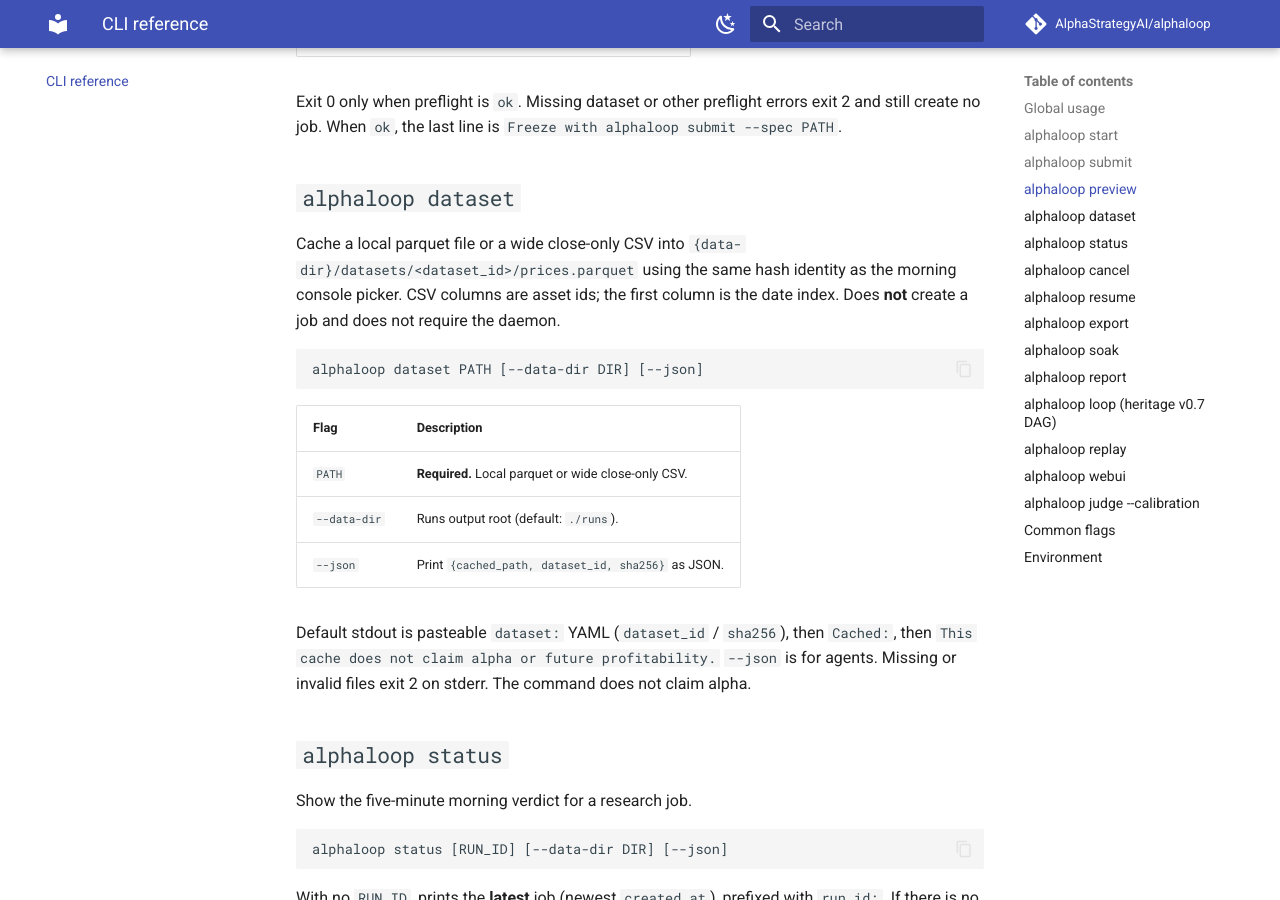
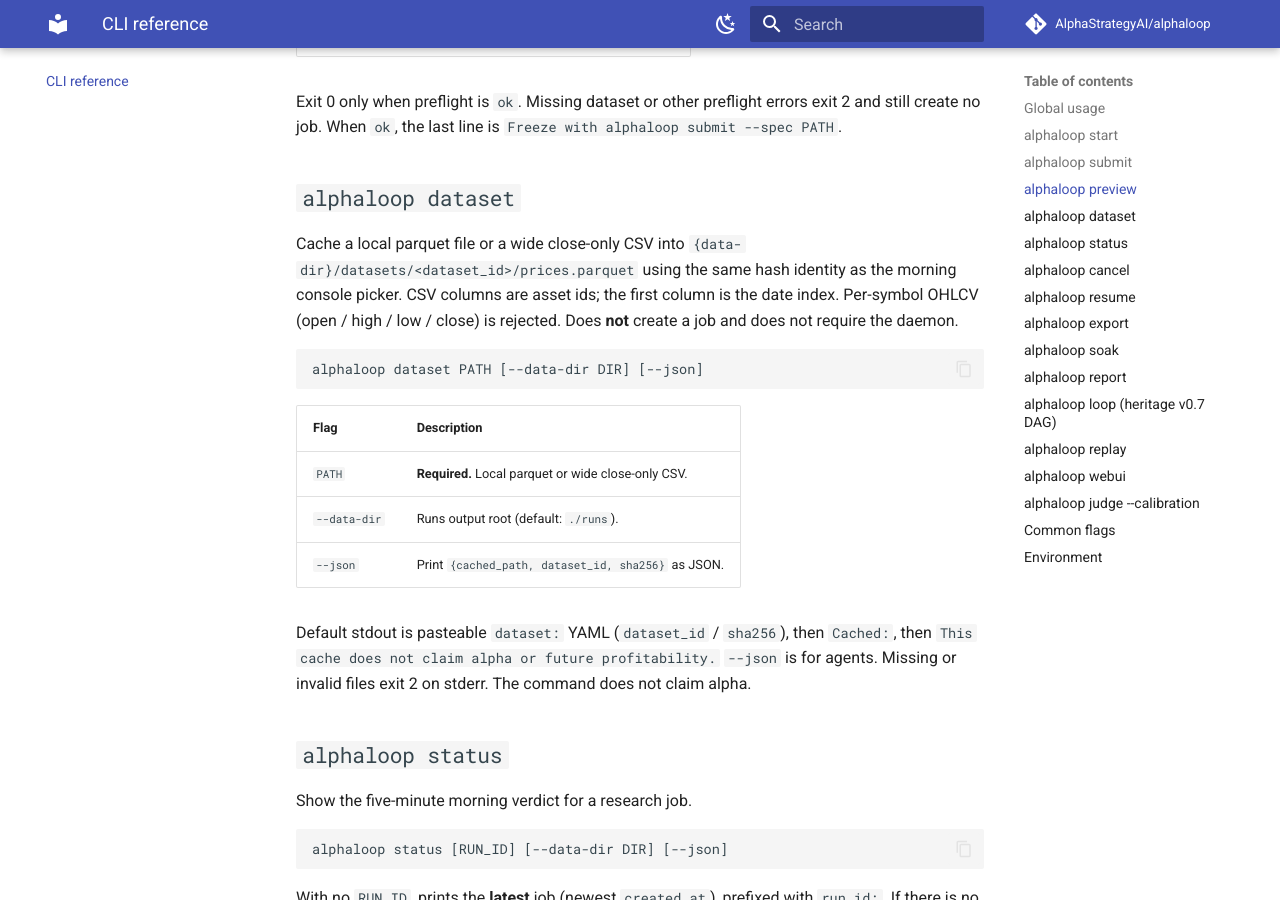
Before and after one commit to AlphaStrategyAI/alphaloop, an MkDocs documentation site: the page built from docs/cli.md, in a window 1280 px wide and 900 px high, scrolled down 1895 px. Built offline with MkDocs 1.6.1 and Material for MkDocs 9.7.7, drawn with Linux system fonts in a browser that asks for light colours; comment, search, counter and statistics services are not loaded.

Commit message:
feat(runtime): reject per-symbol OHLCV CSV on dataset ingest
Wide close-only CSV still caches. open/high/low/close bar tables fail
closed instead of becoming fake tickers. Cache does not claim alpha.

Co-authored-by: PatrickFeng <AlphaStrategyAI@users.noreply.github.com>

````diff
--- a/docs/cli.md
+++ b/docs/cli.md
@@ -80,8 +80,9 @@ errors exit 2 and still create no job. When `ok`, the last line is
 Cache a local parquet file or a wide close-only CSV into
 `{data-dir}/datasets/<dataset_id>/prices.parquet` using the same hash
 identity as the morning console picker. CSV columns are asset ids; the
-first column is the date index. Does **not** create a job and does not
-require the daemon.
+first column is the date index. Per-symbol OHLCV (open / high / low /
+close) is rejected. Does **not** create a job and does not require the
+daemon.
 
 ```
 alphaloop dataset PATH [--data-dir DIR] [--json]
````
Also changed, not shown: docs/plans/2026-08-20-ohlcv-csv.md (+5 -5 lines), 3 other files.
